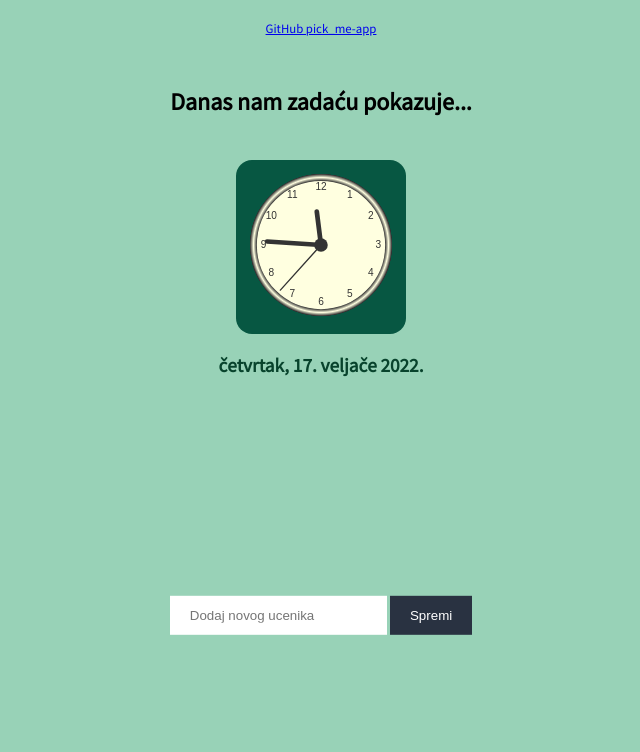
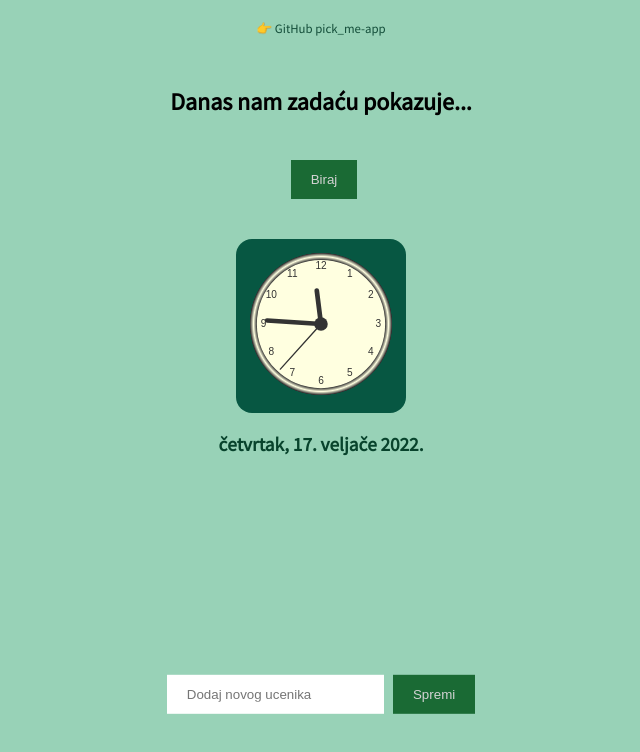
Before and after one commit to zopaj63/pick_me, a plain HTML site: page index.html in a window 1280 px wide. Shown: the whole page, without its empty margins (319-959 px from the left). Drawn offline with Linux system fonts and the light colour scheme.

Commit message:
add Choose button

```diff
--- a/index.html
+++ b/index.html
@@ -12,12 +12,18 @@
 </head>
 
 <body>
-    <a href="https://github.com/zopaj63/pick_me">GitHub pick_me-app</a>
+    <a href="https://github.com/zopaj63/pick_me">&#128073; GitHub pick_me-app</a>
     <h2>Danas nam zadaću pokazuje...</h2>
     <h1 id="pick"></h1>
+
+    <div class="choose">
+        <input type="submit" value="Biraj" id="biraj">
+    </div>
+
     <div class="canvas">
         <canvas id="clock"></canvas>
     </div>
+
     <p id="date"></p>
     <div class="container">
         <ul id="list"></ul>
--- a/index.js
+++ b/index.js
@@ -11,6 +11,11 @@ button.addEventListener("click", (e) => {
     } else {
         alert("Upiši ime")
     }
+});
+
+biraj.addEventListener("click", (e) => {
+    e.preventDefault();
+    location.reload();
 });
 
 function saveUcenik() {
--- a/main.scss
+++ b/main.scss
@@ -32,8 +32,9 @@ input {
 }
 
 input[type="submit"] {
-    background-color: #293241;
-    color: white;
+    background-color: #1a6a34;
+    color: lightgrey;
+    margin-left: 6px;
     cursor: pointer;
 }
 
@@ -78,4 +79,12 @@ a{
     margin: 20px;
     font-size: 0.8rem;
     text-align: center;
+    text-decoration: none;
+    color: #134d39;
 }
+
+.choose{
+    display: block;
+    text-align: center;
+    margin: 40px auto;
+}
```
Also changed, not shown: main.css, 1 other file.
